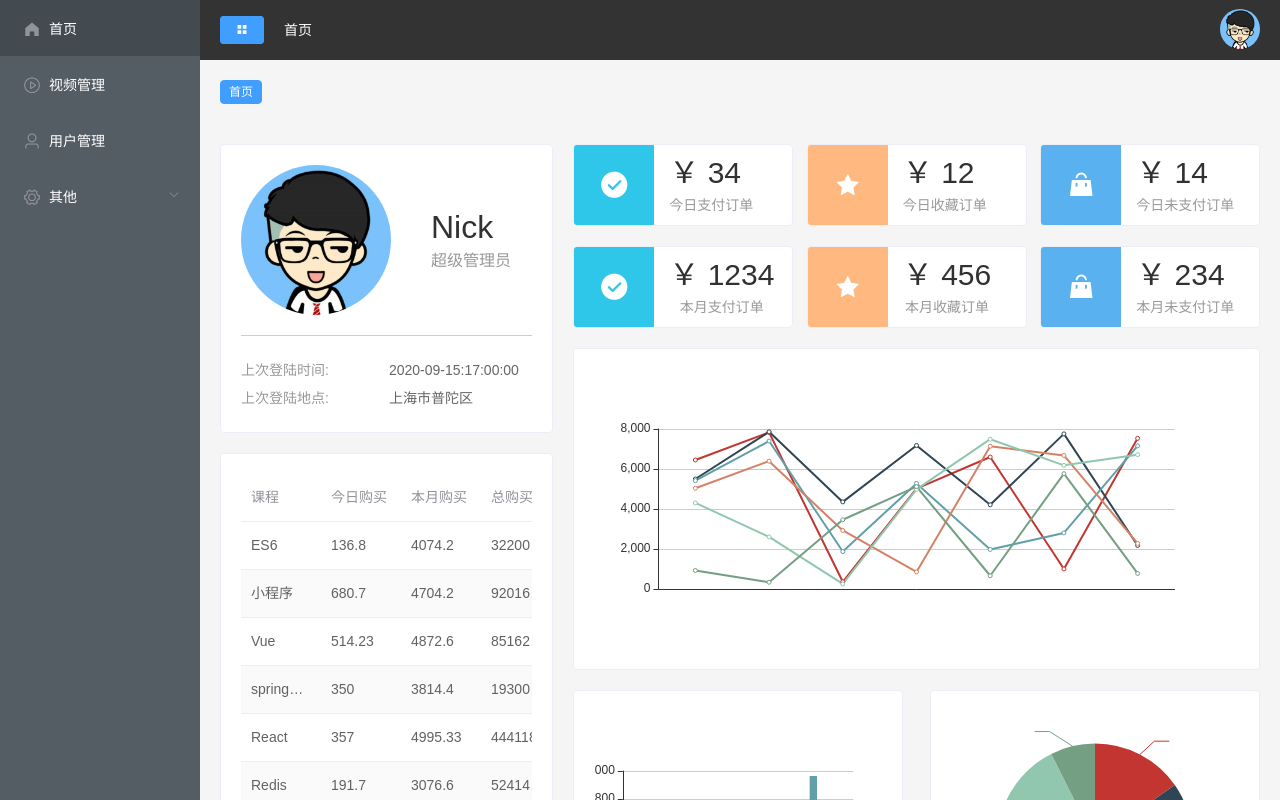
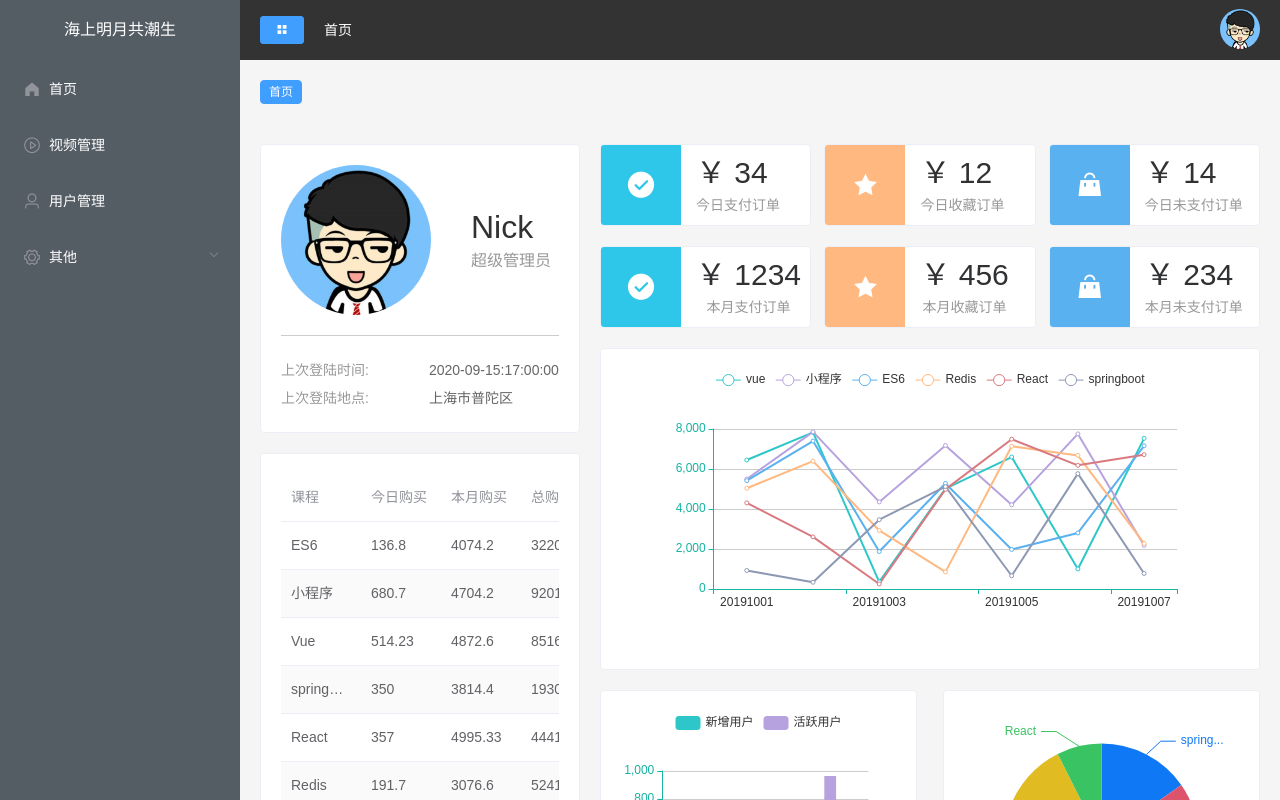
Before and after one commit to gghhss/manageSystem, a Vue app: page / in a window 1280 px wide. Built offline with nearby package versions, Linux system fonts and the light colour scheme.

Commit message:
优化echart

```diff
--- a/src/components/CommonAside.vue
+++ b/src/components/CommonAside.vue
@@ -8,6 +8,10 @@
     text-color="#fff"
     active-text-color="#ffd04b"
   >
+    <div>
+      <h3 v-show="!isCollapse">海上明月共潮生</h3>
+      <h3 v-show="isCollapse">海生</h3>
+    </div>
     <el-menu-item :index="item.path" v-for="item in noChildren" :key="item.path" @click="clickMenu(item)">
       <i :class="'el-icon-' + item.icon"></i>
       <span slot="title">{{ item.label }}</span>
@@ -90,11 +94,20 @@ export default {
 </script>
 <style lang="scss" scoped>
 .el-menu-vertical-demo:not(.el-menu--collapse) {
-  width: 200px;
+  width: 240px;
   min-height: 400px;
 }
 .el-menu {
   height: 100%;
   border: none;
+  div {
+    height: 60px;
+    overflow: hidden;
+  }
+  h3 {
+    color: #fff;
+    line-height: 60px;
+    text-align: center;
+  }
 }
 </style>
--- a/src/components/Echart.vue
+++ b/src/components/Echart.vue
@@ -1,6 +1,6 @@
 <template>
   <div style="height:100%" ref="echart">
-    Echarts
+    <p style="color:#ccc">加载中......</p>
   </div>
 </template>
 
@@ -25,6 +25,9 @@ export default {
   computed: {
     options() {
       return this.isAxisChart ? this.axisOption : this.normalOption
+    },
+    isCollapse() {
+      return this.$store.state.tab.isCollapse
     }
   },
   watch: {
@@ -33,26 +36,79 @@ export default {
         this.initChart()
       },
       deep: true
+    },
+    isCollapse() {
+      setTimeout(() => {
+        this.resizeChart()
+      }, 200)
     }
   },
   data() {
     return {
       echart: null,
       axisOption: {
-        xAxis: [
+        legend: {
+          textStyle: {
+            color: '#333'
+          }
+        },
+        tooltip: {
+          trigger: 'axis'
+        },
+        grid: {
+          left: '15%'
+        },
+        xAxis: {
+          type: 'category',
+          data: [],
+          axisLine: {
+            lineStyle: {
+              color: '#17b3a3'
+            }
+          },
+          axisLabel: {
+            color: '#333'
+          }
+        },
+        yAxis: [
           {
-            type: 'category',
-            data: []
+            type: 'value',
+            axisLine: {
+              lineStyle: {
+                color: '#17b3a3'
+              }
+            }
           }
         ],
-        yAxis: [
-          {
-            type: 'value'
-          }
+        color: [
+          '#2ec7c9',
+          '#b6a2de',
+          '#5ab1ef',
+          '#ffb980',
+          '#d87a80',
+          '#8d98b3',
+          '#e5cf0d',
+          '#97b552',
+          '#95706d',
+          '#dc69aa',
+          '#07a2a4',
+          '#9a7fd1',
+          '#588dd5',
+          '#f5994e',
+          '#c05050',
+          '#59678c',
+          '#c9ab00',
+          '#7eb00a',
+          '#6f5553',
+          '#c14089'
         ],
         series: []
       },
       normalOption: {
+        tooltip: {
+          trigger: 'item'
+        },
+        color: ['#0f78f4', '#dd536b', '#9462e5', '#a6a6a6', '#e1bb22', '#39c362', '#3ed1cf'],
         series: []
       }
     }
@@ -74,7 +130,16 @@ export default {
       } else {
         this.normalOption.series = this.chartData.series
       }
+    },
+    resizeChart() {
+      this.echart ? this.echart.resize() : ''
     }
+  },
+  mounted() {
+    window.addEventListener('resize', this.resizeChart)
+  },
+  destroyed() {
+    window.removeEventListener('resize', this.resizeChart)
   }
 }
 </script>
--- a/src/mock/index.js
+++ b/src/mock/index.js
@@ -3,7 +3,7 @@ import homeApi from './home'
 
 //设置延时200-2000毫秒
 Mock.setup({
-  timeout: '200-2000'
+  timeout: '20-200'
 })
 
 //首页相关
--- a/src/views/home/Home.vue
+++ b/src/views/home/Home.vue
@@ -125,7 +125,7 @@ export default {
         console.log(res.data)
         //订单折线图
         const order = res.data.orderData
-        this.echartData.order.xData = order.data
+        this.echartData.order.xData = order.date
         // 1、去除series中key
         let keyArray = Object.keys(order.data[0])
 
@@ -137,23 +137,23 @@ export default {
           })
         })
         // 2、用户饼状图
-        this.echartData.user.xData = res.data.userData
-        let keyArray_user = Object.keys(res.data.userData[0])
-        keyArray_user.forEach(key => {
-          this.echartData.user.series.push({
-            name: key,
-            data: res.data.userData.map(item => item[key]),
-            type: 'bar'
-          })
+        this.echartData.user.xData = res.data.userData.map(item => item.date)
+        this.echartData.user.series.push({
+          name: '新增用户',
+          data: res.data.userData.map(item => item.new),
+          type: 'bar'
         })
+        this.echartData.user.series.push({
+          name: '活跃用户',
+          data: res.data.userData.map(item => item.active),
+          type: 'bar',
+          barGap: 0
+        })
+        // })
         // 3、饼状图
-        let keyArray_video = Object.keys(res.data.videoData[0])
-        keyArray_video.forEach(key => {
-          this.echartData.video.series.push({
-            name: key,
-            data: res.data.videoData.map(item => item[key]),
-            type: 'pie'
-          })
+        this.echartData.video.series.push({
+          data: res.data.videoData,
+          type: 'pie'
         })
       })
     }
```
